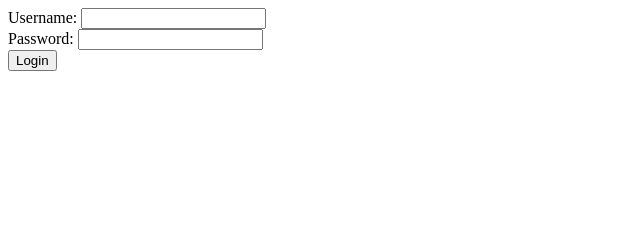
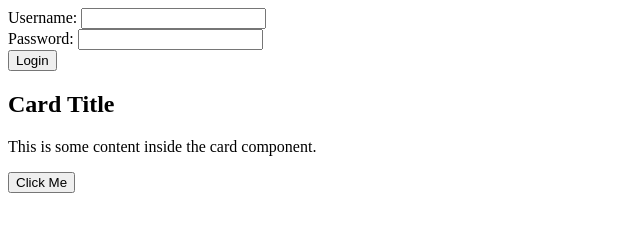
Before and after one commit to HishoR27/Branch_exe, a plain HTML site: page index.html in a window 1280 px wide. Shown: the whole page, without its empty margins (0-640 px from the left). Drawn offline with Linux system fonts and the light colour scheme.

Commit message:
future2 added

```diff
--- a/index.html
+++ b/index.html
@@ -15,5 +15,11 @@
         <br>
         <button type="submit">Login</button>
     </form>
+
+    <card-component>
+        <h2 slot="title">Card Title</h2>
+        <p slot="content">This is some content inside the card component.</p>
+        <button slot="action">Click Me</button>
+    </card-component>
 </body>
 </html>
```
